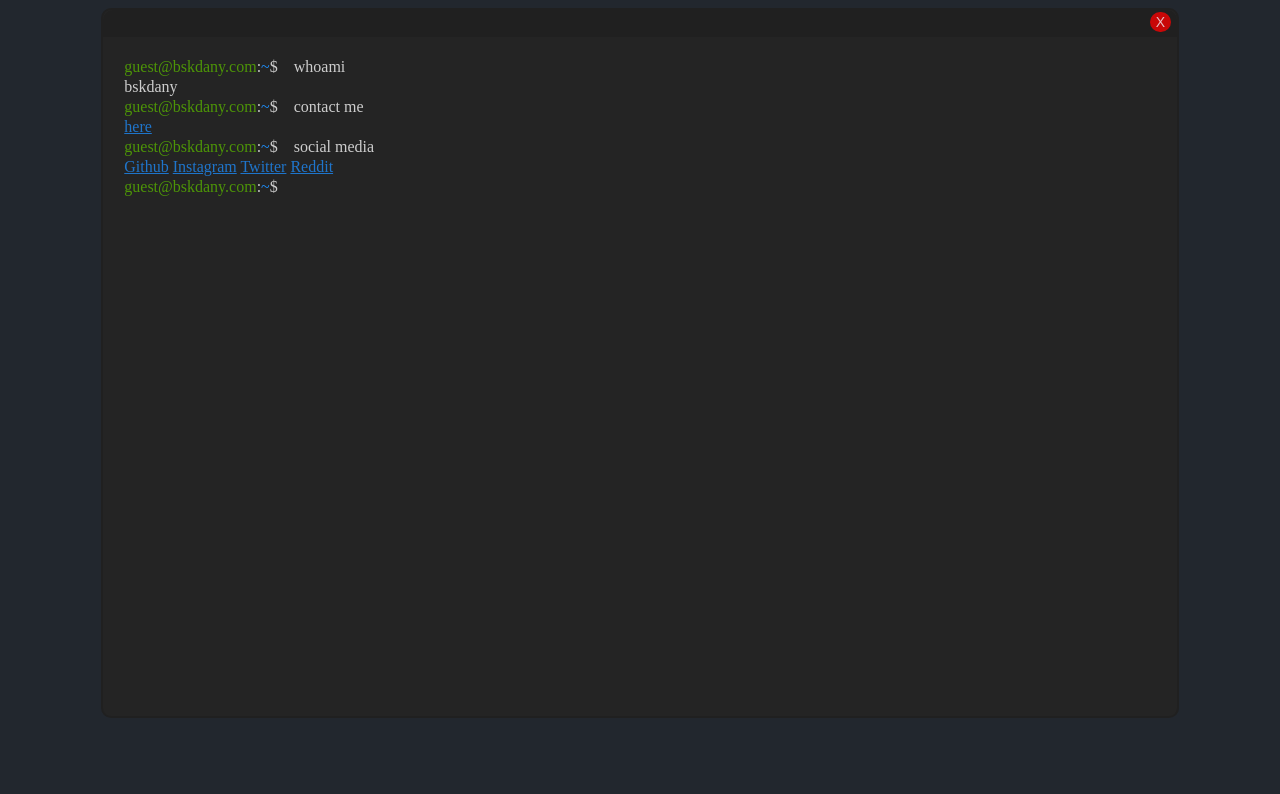
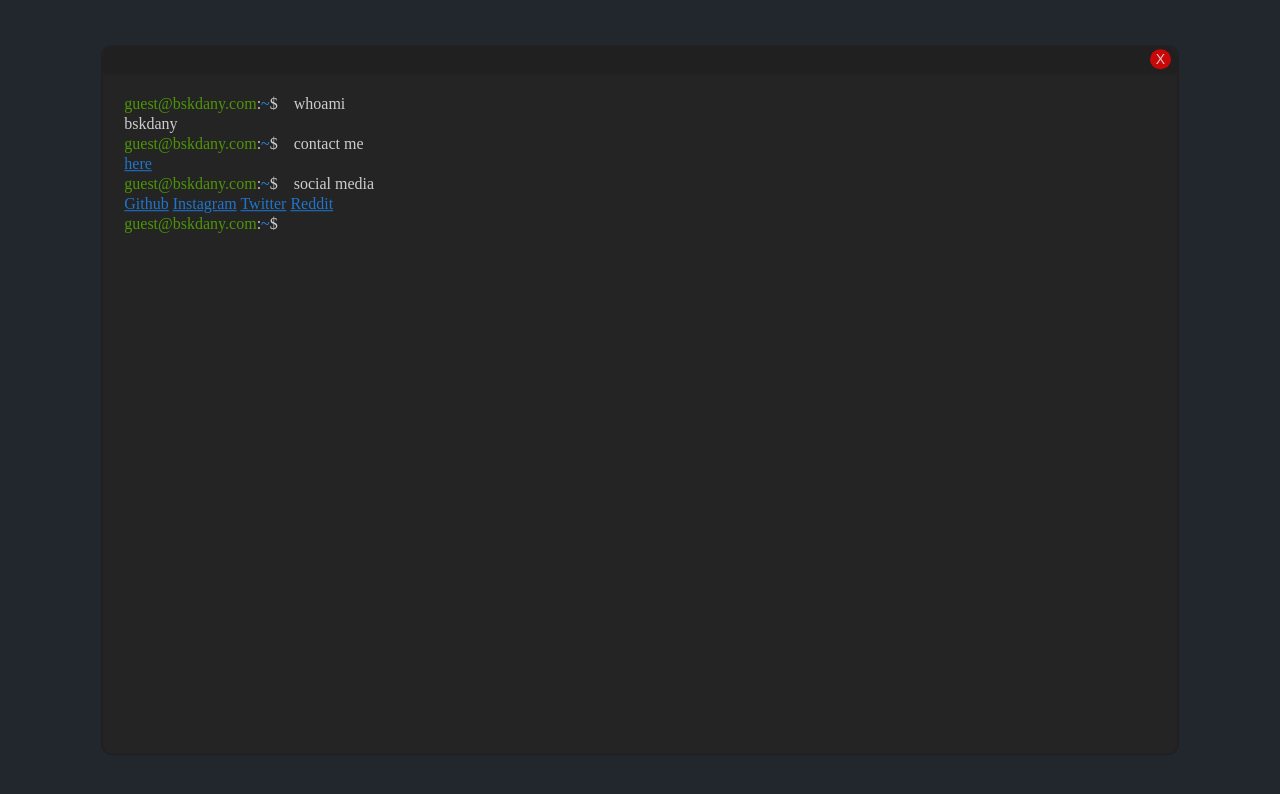
Before and after one commit to bskdany/website, a plain HTML site: page docs/index.html in a window 1280 px wide. Drawn offline with Linux system fonts and the light colour scheme.

Commit message:
Update homepage.css

```diff
--- a/docs/homepage.css
+++ b/docs/homepage.css
@@ -43,13 +43,20 @@ body{
     font-size: 16px;
 }
 .card{
+    position: relative;
+    top: 50%;
+    -webkit-transform: translateY(-50%);
+    -ms-transform: translateY(-50%);
+    transform: translateY(-50%);
+
+    margin: auto auto;
+
     background-color: #242424;
     border: solid #202020;
     border-radius: 10px;
     border-width: 2px;
     height: 90%;
     width: 85%;
-    margin: auto auto;
     display: flex;
     flex-direction: column;
     font-family: Cascadia Mono;
```
